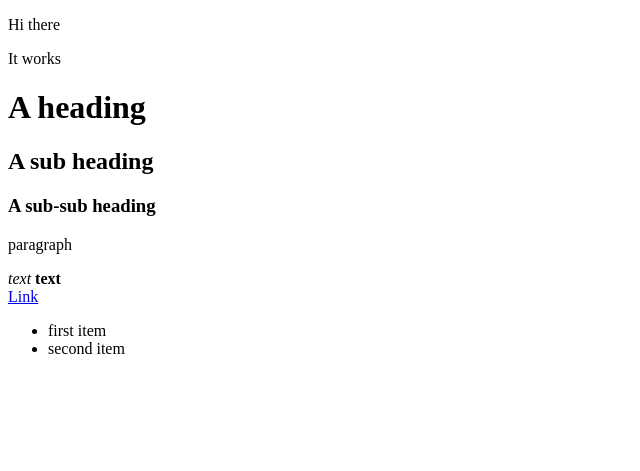
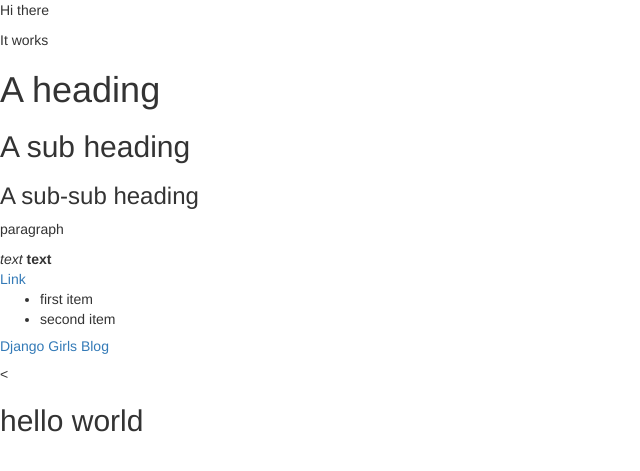
Before and after one commit to Shrutipandya/f-1-blog, a Django app: template blog/templates/blog/post_list.html in a window 1280 px wide. Shown: the top 471 px of the page, without its empty margins (0-640 px from the left). Run offline with Django 3.2, Linux system fonts and the light colour scheme; the template is opened without the code that fills it, so the values that code supplies are empty; some libraries are stand-ins or nearby versions.

Commit message:
Changed the HTML for the site.

```diff
--- a/blog/templates/blog/post_list.html
+++ b/blog/templates/blog/post_list.html
@@ -3,6 +3,8 @@
   <head>
     <meta charset="utf-8">
     <title>shruti's blog</title>
+    <link rel="stylesheet" href="//maxcdn.bootstrapcdn.com/bootstrap/3.2.0/css/bootstrap.min.css">
+<link rel="stylesheet" href="//maxcdn.bootstrapcdn.com/bootstrap/3.2.0/css/bootstrap-theme.min.css">
   </head>
   <body>
     <p>Hi there</p>
@@ -20,9 +22,12 @@
       <li>second item</li>
     </ul>
     <div color="Blue">
-      {% for post in posts %}
-    {{ post }}
-{% endfor %}
+      <h5><a href="#">Django Girls Blog</a></h5>
+
+    </div>
+    <div color="Red">
+      <<h2>hello world</h2>
+
     </div>
 
   </body>
--- a/blog/views.py
+++ b/blog/views.py
@@ -5,4 +5,4 @@ from django.utils import timezone
 # Create your views here.
 def post_list(request):
     Post.objects.filter(published_date__lte=timezone.now()).order_by('published_date')
-    return render(request, 'blog/post_list.html',{'posts':posts})
+    return render(request, 'blog/post_list.html',{})
```
